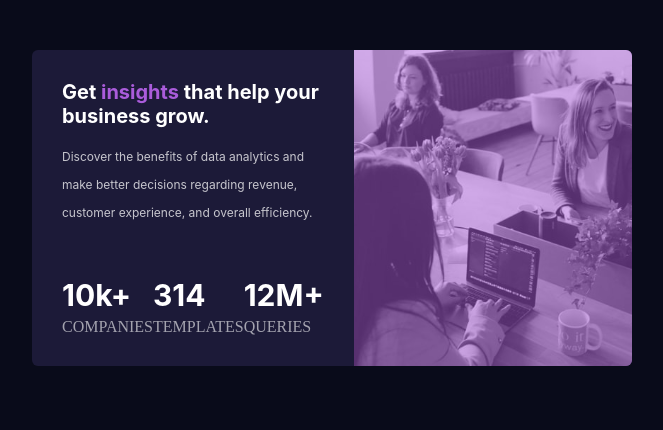
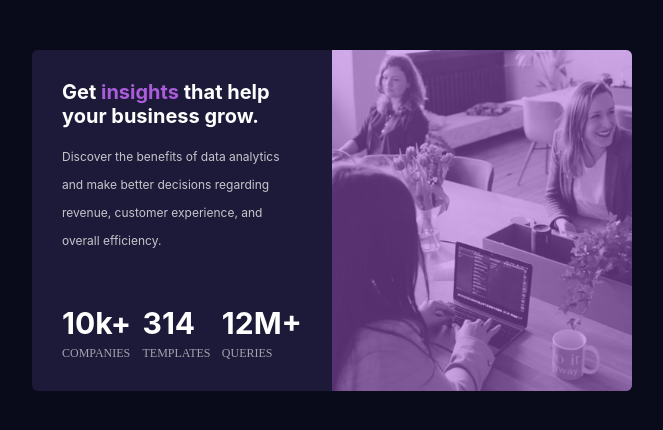
Before and after one commit to NetizenCode/stat-preview-card, a plain HTML site: page index.html in a window 1280 px wide. Shown: the whole page, without its empty margins (308-971 px from the left). Drawn offline with Linux system fonts and the light colour scheme.

```diff
--- a/style.css
+++ b/style.css
@@ -32,7 +32,7 @@
         font-family: 'inter';
         font-weight: 700;
         color: hsl(0, 0%, 100%);
-        font-size: 35px;
+        font-size: 30px;
         text-align: center;
         #insight {
             color: hsl(277, 64%, 61%);
@@ -67,7 +67,7 @@
         font-family: 'lexend deca';
         text-transform: uppercase;
         font-weight: 400;
-        font-size: 16px;
+        font-size: 12px;
         color: hsla(0, 0%, 100%, 0.6);
     }
 }
@@ -109,4 +109,10 @@
     .stats {
         text-align: left;
     }
+    .stat-head {
+        font-size: 20px;
+    }
+    .stat-value {
+        font-size: 14px;
+    }
 }
```
